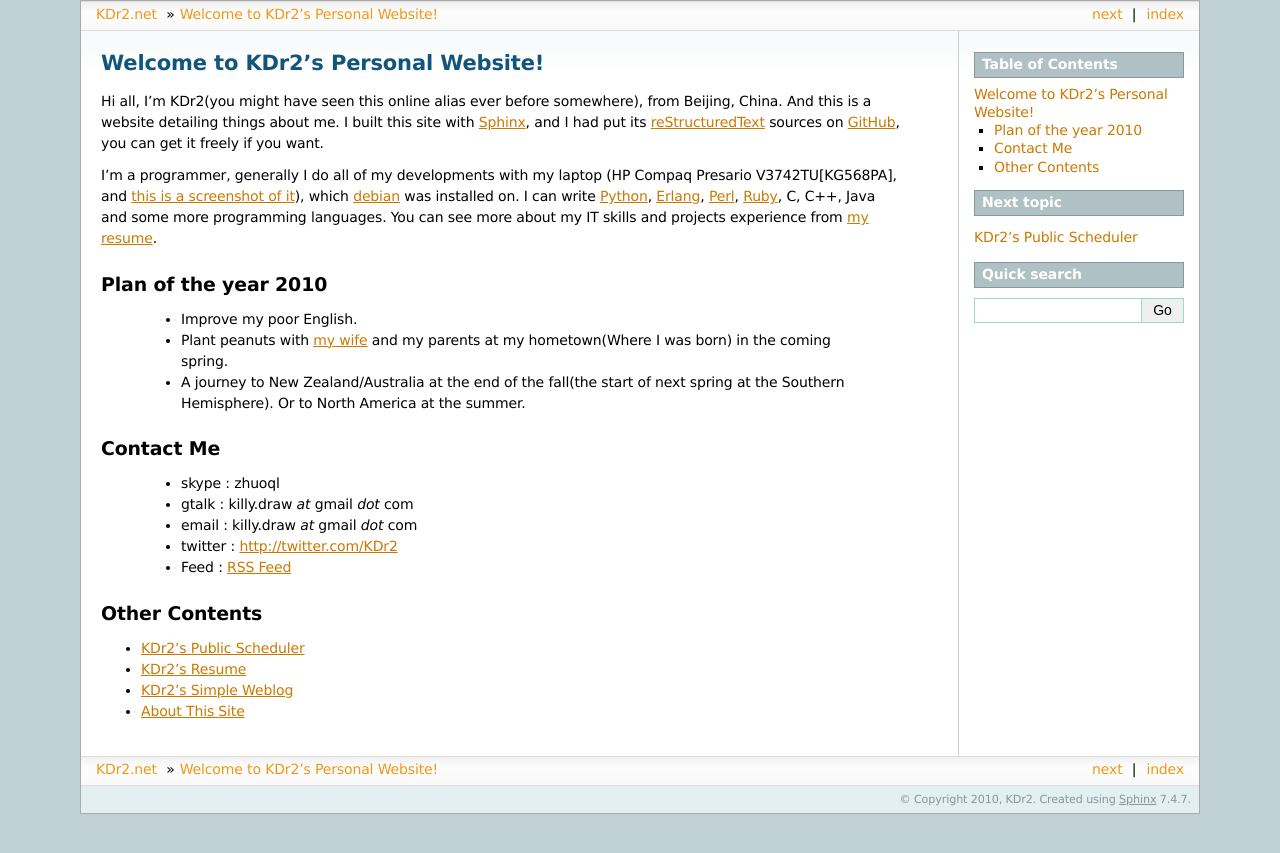
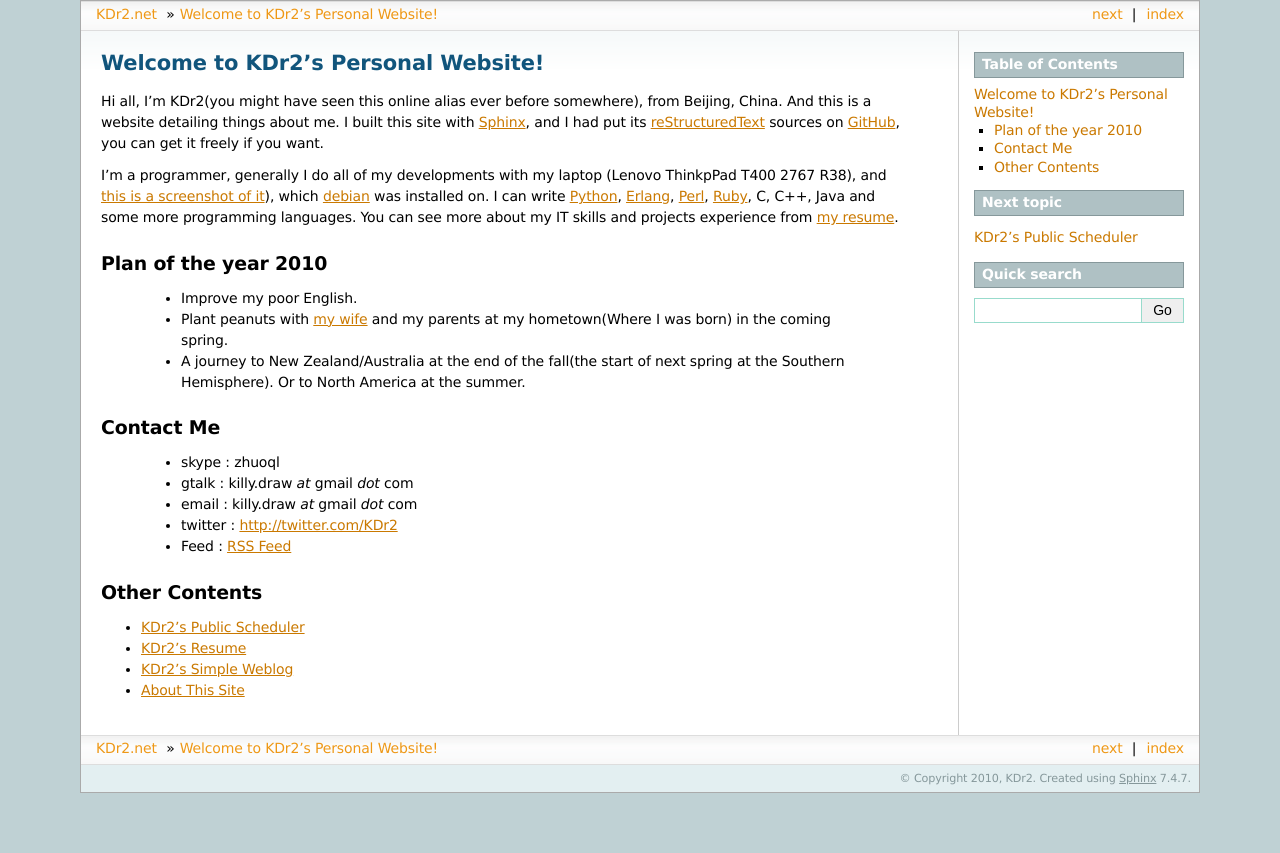
Before and after one commit to KDr2/kdr2.net, a Sphinx documentation site: the page built from source/index.rst, in a window 1280 px wide. Shown: the top 853 px of the page. Built offline with Sphinx 7.4.7, drawn with Linux system fonts in a browser that asks for light colours.

Commit message:
update my loptop

```diff
--- a/source/index.rst
+++ b/source/index.rst
@@ -14,7 +14,7 @@ things about me. I built this site with |sphinx|_, and I had put its
 |rst|_ sources on |kd@github|_, you can get it freely if you want.
 
 I'm a programmer, generally I do all of my developments with my laptop
-(HP Compaq Presario V3742TU[KG568PA], and `this is a screenshot of it
+(Lenovo ThinkpPad T400 2767 R38), and `this is a screenshot of it
 <http://dl.dropbox.com/u/3039119/screenshot/screenshot-20100202.png>`_),
 which debian_ was installed on. I can write |python|_, |erlang|_,
 |perl|_, |ruby|_, C, C++, Java and some more programming
```
